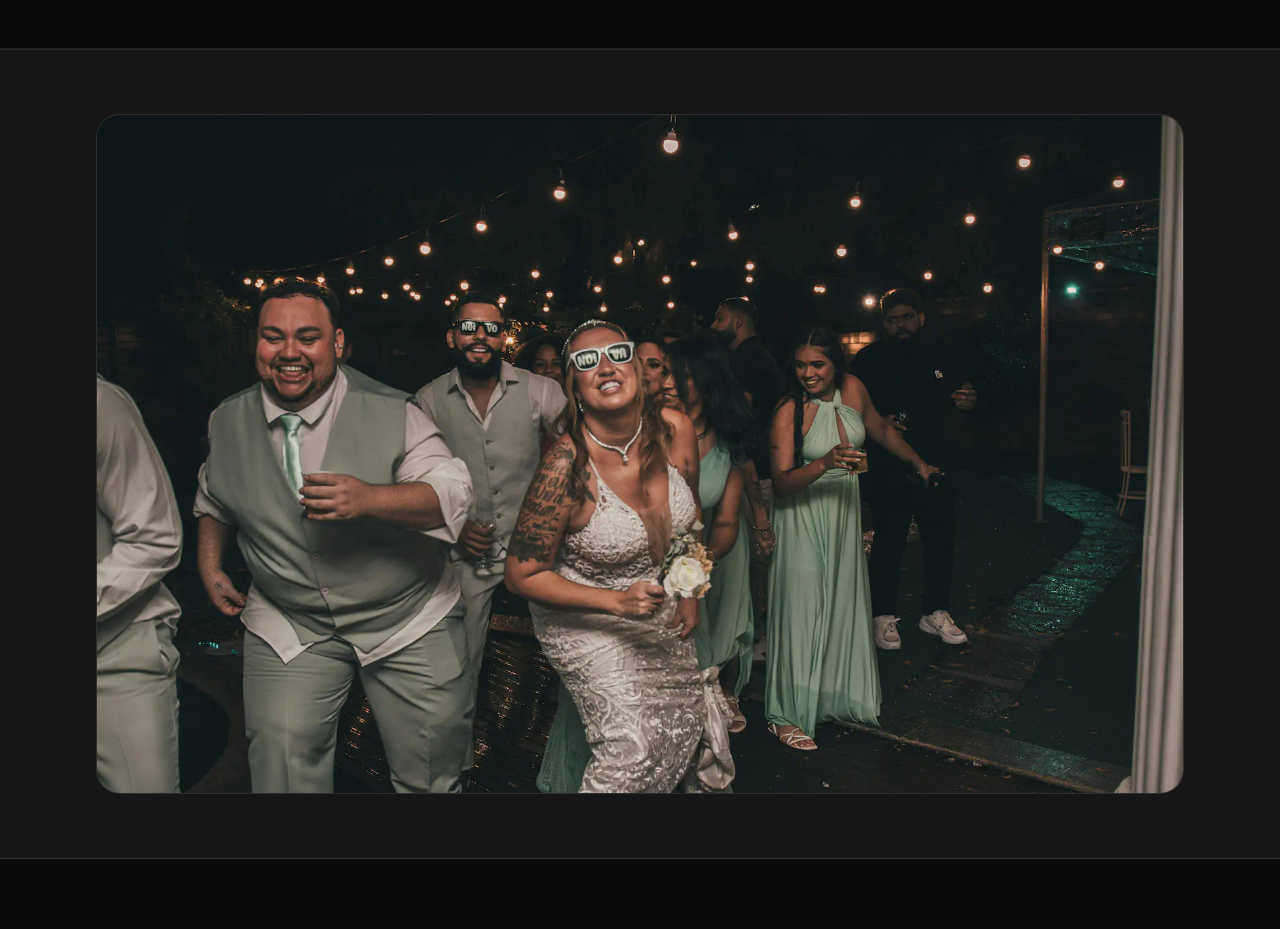
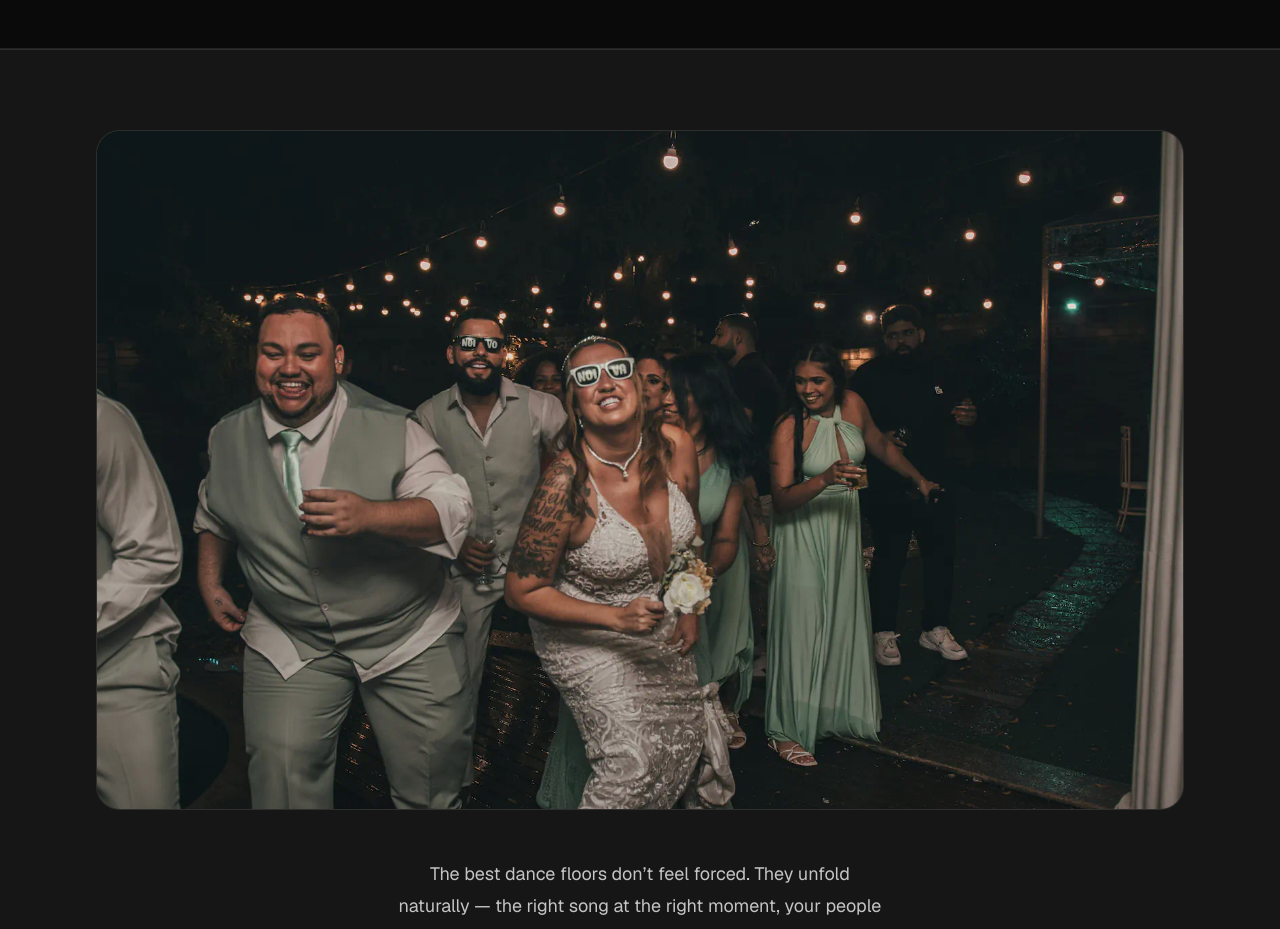
Before and after one commit to patrickmallan/howesounddj, a Next.js app: page /weddings in a window 1280 px wide. Shown: the part 820-1749 px from the top of the page. Built offline with nearby package versions, Linux system fonts and the light colour scheme; no server answers.

Commit message:
chore: commit pending changes

```diff
--- a/src/app/page.tsx
+++ b/src/app/page.tsx
@@ -11,11 +11,19 @@ import { SectionReveal, StaggerGroup, StaggerItem } from "@/components/motion";
 import { SITE_IMAGE_ALT, SITE_IMAGES } from "@/config/site-images";
 import { VENUES } from "@/config/venues";
 
-/** Homepage H1 A/B/C, all include “Squamish wedding DJ” + “Sea to Sky”. Server HTML uses A; client may swap after resolve. */
+/**
+ * Homepage H1 unified line (premium / Sea-to-Sky aligned).
+ * The A/B/C keys remain so the legacy experiment + analytics pipeline keeps working,
+ * but every key now resolves to the same canonical headline so no client/mobile variant
+ * can fall back to the older party-DJ framing (e.g. "earns the room", "packed every time").
+ */
+const HOMEPAGE_HEADLINE =
+  "Squamish wedding DJ for the Sea-to-Sky, elegant when it matters, wild when it should.";
+
 export const HEADLINE_VARIANTS = {
-  A: "Squamish wedding DJ for the Sea to Sky, the right music at the right moment.",
-  B: "Squamish wedding DJ for the Sea to Sky, reception energy that builds with intention.",
-  C: "Squamish wedding DJ for the Sea to Sky, a dance floor that earns the room.",
+  A: HOMEPAGE_HEADLINE,
+  B: HOMEPAGE_HEADLINE,
+  C: HOMEPAGE_HEADLINE,
 } as const;
 
 export const metadata: Metadata = {
@@ -134,7 +142,7 @@ export default function HoweSoundDJHomepage() {
 
             <div className="relative z-10 flex w-full min-w-0 flex-col lg:basis-0 lg:flex-1">
               <div className="atmosphere-grain flex w-full flex-col overflow-hidden rounded-[2rem] border border-white/10 bg-white/5 p-4 shadow-2xl shadow-black/30">
-                <div className="w-full [&_figure]:m-0 [&_figure]:space-y-0 [&_figure>div]:rounded-2xl max-lg:[&_figure>div]:aspect-[4/3] lg:[&_figure>div]:!aspect-auto lg:[&_figure>div]:!h-[420px]">
+                <div className="w-full [&_figure]:m-0 [&_figure]:space-y-0 [&_figure>div]:rounded-2xl max-lg:[&_figure>div]:!aspect-[7/6] lg:[&_figure>div]:!aspect-auto lg:[&_figure>div]:!h-[420px]">
                   <ImageSlot
                     src={SITE_IMAGES.brandEditorialHeroDjGlow}
                     alt={SITE_IMAGE_ALT.brandEditorialHeroDjGlow}
@@ -144,7 +152,7 @@ export default function HoweSoundDJHomepage() {
                     priority
                     sizes="(max-width: 1024px) 100vw, 45vw"
                     className="!m-0 !space-y-0"
-                    imageClassName="object-[center_32%]"
+                    imageClassName="object-[center_55%] lg:object-[center_32%]"
                   />
                 </div>
                 <p className="mt-4 text-lg leading-8 text-white/70">
@@ -155,7 +163,7 @@ export default function HoweSoundDJHomepage() {
                     Atmosphere First
                   </div>
                   <div className="mt-2 text-lg font-medium leading-snug text-white">
-                    Elegant when it matters. Wild when it should.
+                    Music with intention. Built around your people.
                   </div>
                 </div>
               </div>
@@ -346,13 +354,13 @@ export default function HoweSoundDJHomepage() {
 
         <SectionReveal as="section" id="about" className="border-y border-white/10 bg-white/5">
           <div className="mx-auto grid max-w-6xl gap-12 px-6 py-16 md:py-24 lg:grid-cols-2 lg:px-8">
-            <div className="atmosphere-grain rounded-[2rem] border border-white/10 bg-neutral-950/60 p-6">
+            <div className="atmosphere-grain rounded-[2rem] border border-white/10 bg-neutral-950/60 p-6 max-lg:[&_figure>div]:!aspect-[3/5]">
               <ImageSlot
                 src={SITE_IMAGES.aboutPatrickAction}
                 alt={SITE_IMAGE_ALT.aboutPatrickAction}
                 aspect="4/5"
                 premiumPhotoTreatment
-                imageClassName="object-[52%_45%]"
+                imageClassName="object-[center_50%] lg:object-[52%_45%]"
                 label="Patrick"
                 reservedHint="At the decks or in planning: calm, professional, the presence couples get on the day."
                 sizes="(max-width: 1024px) 100vw, 42vw"
--- a/src/app/weddings/page.tsx
+++ b/src/app/weddings/page.tsx
@@ -153,19 +153,31 @@ export default function WeddingsPage() {
       </section>
 
       <SectionReveal as="section" className="border-y border-white/10 bg-white/5" aria-labelledby="weddings-proof-heading">
-        <div className="mx-auto max-w-6xl px-6 py-16 lg:px-8">
+        <div className="mx-auto max-w-6xl py-16 lg:py-20">
           <h2 id="weddings-proof-heading" className="sr-only">
             Wedding celebration
           </h2>
+          <div
+            className="px-0 sm:px-6 lg:px-8 [&_figure>div]:!rounded-none sm:[&_figure>div]:!rounded-[1.5rem] max-sm:[&_figure>div]:!aspect-[1/1] sm:max-lg:[&_figure>div]:!aspect-[4/3]"
+          >
             <ImageSlot
               src={SITE_IMAGES.weddingsCrowd}
               alt={SITE_IMAGE_ALT.weddingsCrowd}
               aspect="16/10"
               imageClassName="h-full w-full object-cover object-[center_42%]"
+              subtleBottomGradient
               label="Your people"
               reservedHint="Candid crowd energy: the people who travel with you and fill the floor."
               sizes="(max-width: 1024px) 100vw, 72rem"
             />
+          </div>
+          <figure className="mx-auto mt-8 max-w-2xl px-6 text-center sm:mt-10 lg:mt-12 lg:px-8">
+            <blockquote className="text-balance text-base leading-relaxed text-white/75 sm:text-lg sm:leading-8">
+              <p>
+                The best dance floors don&rsquo;t feel forced. They unfold naturally &mdash; the right song at the right moment, your people fully present, and a room that slowly lets go together.
+              </p>
+            </blockquote>
+          </figure>
         </div>
       </SectionReveal>
 
```
Also changed, not shown: 1 other file (tests, documents, lock files or other folders). Lines whose indentation alone changed are shown as unchanged.
